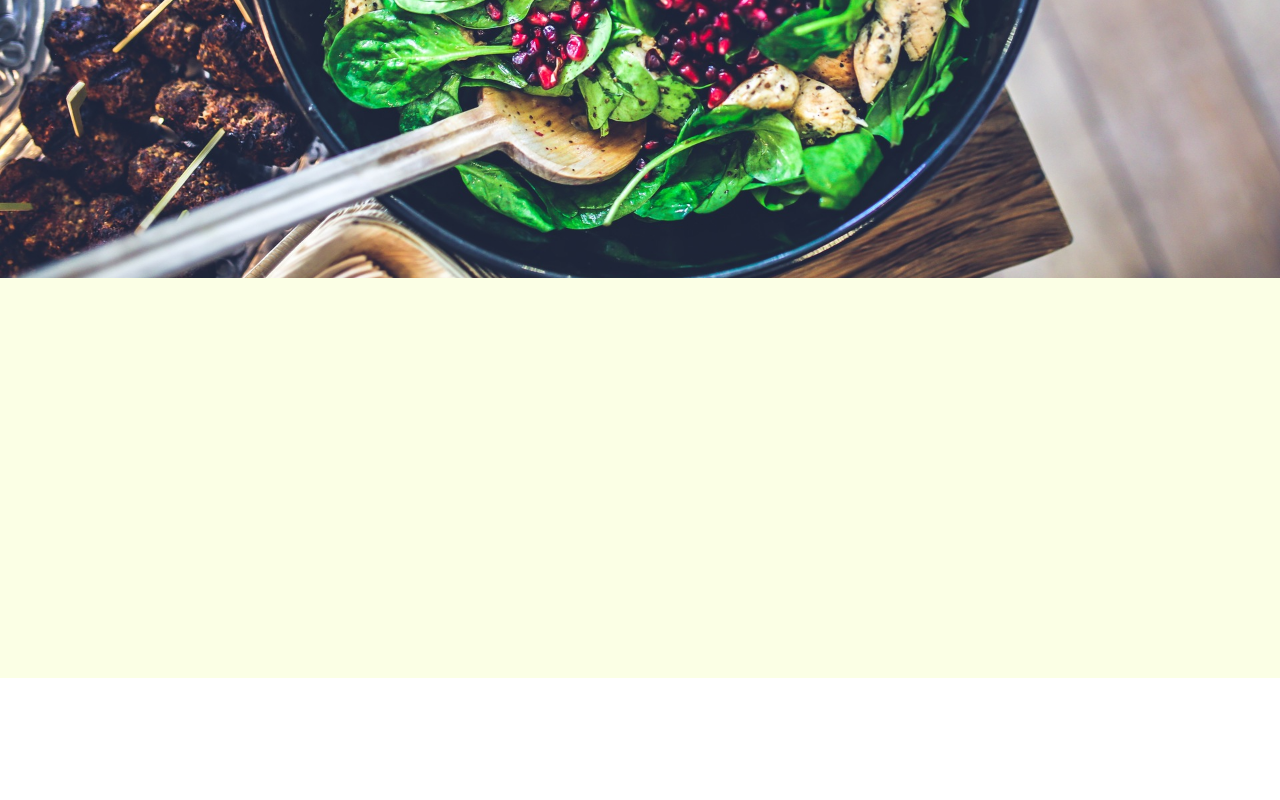
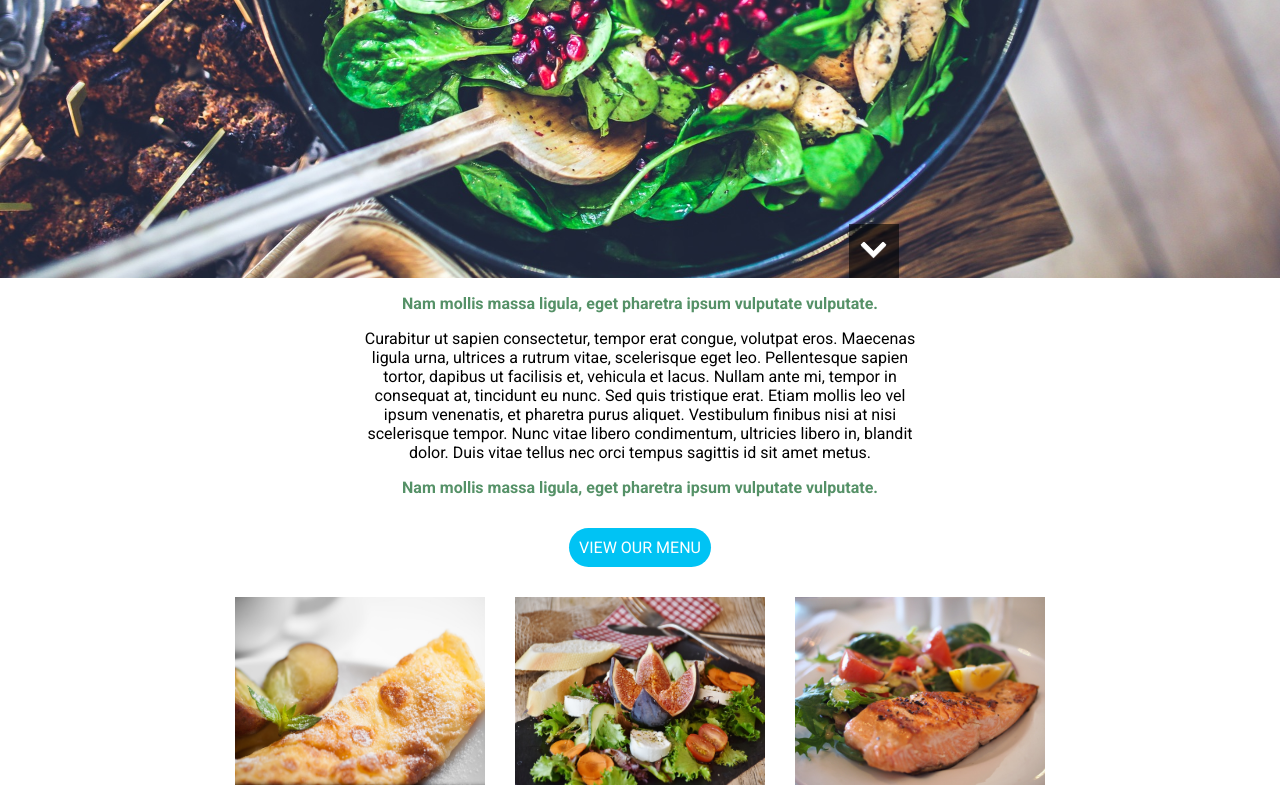
Before and after one commit to donleyac/Zuzu, a React app: page / in a window 1280 px wide. Shown: the part 522-1322 px from the top of the page. Before the commit the page ends 1200 px from the top, so only its background shows below. Built offline with nearby package versions, Linux system fonts and the light colour scheme.

Commit message:
Revised Navbar, Finished most of about us page. started the menu page

```diff
--- a/config/webpack.config.dev.js
+++ b/config/webpack.config.dev.js
@@ -111,7 +111,7 @@ module.exports = {
           /\.(js|jsx)$/,
           /\.css$/,
           /\.json$/,
-          /\.svg$/,
+          /\.(png|jpg|svg)$/,
           /\.scss$/
         ],
         loader: 'url',
@@ -149,6 +149,8 @@ module.exports = {
         test: /\.json$/,
         loader: 'json'
       },
+
+      // Backup url loader{ test: /\.(svg|png|jpg)$/, loader: 'url-loader?limit=10000' }
       // "file" loader for svg
       {
         test: /\.(png|jpg|svg)$/,
--- a/public/index.html
+++ b/public/index.html
@@ -3,7 +3,10 @@
   <head>
     <meta charset="utf-8">
     <meta name="viewport" content="width=device-width, initial-scale=1">
+    <link href="https://fonts.googleapis.com/css?family=Roboto:300,400,500,700" rel="stylesheet">
     <link href="https://fonts.googleapis.com/css?family=Roboto+Condensed:700" rel="stylesheet">
+    <link href="https://fonts.googleapis.com/icon?family=Material+Icons"
+      rel="stylesheet">
     <link rel="shortcut icon" href="%PUBLIC_URL%/favicon.ico">
     <!--
       Notice the use of %PUBLIC_URL% in the tag above.
--- a/src/Pages/About/index.js
+++ b/src/Pages/About/index.js
@@ -2,14 +2,39 @@ import React from 'react';
 import './styles.scss'
 
 import main_img from './assets/main_salad.jpg';
+import row_img1 from './assets/md_bread.jpg';
+import row_img2 from './assets/md_fig.jpg';
+import row_img3 from './assets/md_salmon.jpg';
 
 export default function(props){
   return (
     <div className="about">
-      <div className="main_img">
+      <div className="top full">
         <p>Think Fresh</p>
+        <div className="scroll-toggle"><i className="material-icons">keyboard_arrow_down</i></div>
       </div>
-      <div className="bottom" />
+      <div className="container">
+        <div className="text-block">
+          <p className="emph">Nam mollis massa ligula, eget pharetra ipsum vulputate vulputate.</p>
+          <p>Curabitur ut sapien consectetur,
+            tempor erat congue, volutpat eros. Maecenas ligula urna,
+             ultrices a rutrum vitae, scelerisque eget leo. Pellentesque
+              sapien tortor, dapibus ut facilisis et, vehicula et lacus.
+              Nullam ante mi, tempor in consequat at, tincidunt eu nunc.
+              Sed quis tristique erat. Etiam mollis leo vel ipsum venenatis,
+              et pharetra purus aliquet. Vestibulum finibus nisi at nisi
+              scelerisque tempor. Nunc vitae libero condimentum, ultricies
+              libero in, blandit dolor. Duis vitae tellus nec orci tempus
+              sagittis id sit amet metus.</p>
+          <p className="emph">Nam mollis massa ligula, eget pharetra ipsum vulputate vulputate.</p>
+        </div>
+        <a className="menu-button" href="/menu">View Our Menu</a>
+        <div className="row">
+          <img className="box" src={row_img1}/>
+          <img className="box" src={row_img2}/>
+          <img className="box" src={row_img3}/>
+        </div>
+      </div>
     </div>
   )
 }
--- a/src/Pages/About/styles.scss
+++ b/src/Pages/About/styles.scss
@@ -1,29 +1,70 @@
 $color1: #559167; //Green
 $color2: white;
 $color3: #00c3f4; //blue
+$dkcolor3: #1daad1; //dark blue
+$color4:#dbdbdb; //grey accent
+$outline: -.5px 0 $color4, 0 .5px $color4, .5px 0 $color4, 0 -.5px $color4;
 .about {
-  .main_img {
+  .emph {
+    color: $color1;
+    font-weight: 600;
+  }
+  .menu-button{
+    display: inline-flex;
+    margin: 15px;
+    border-radius: 25px;
+    background: $color3;
+    padding: 10px;
+    color: $color2;
+    text-decoration: none;
+    text-transform: uppercase;
+    &:hover {
+      background: $dkcolor3;
+    }
+  }
+  .full {
     height: 100vh;
+  }
+  .top {
     background-image: url(./assets/main_salad.jpg);
-    background-color: rgba(0, 0, 0, 0.3);
     background-position: center center; //vert&horz centered
     background-repeat: no-repeat; //no tiling
     background-attachment: fixed; //page>image it doesn't move
     background-size: cover; //scales background to container
     //Inner Content
     display: flex;
+    align-items: center;
+    align-content: center;
     justify-content: center;
-    align-items: center;
     p {
+      text-transform: uppercase;
       font-size: 85px;
       font-family: 'Roboto Condensed', sans-serif;
       font-weight: 700;
       color: $color2;
-      //text-shadow: -.5px 0 black, 0 .5px black, .5px 0 black, 0 -.5px black;
-    }
+      text-shadow: $outline;
+      }
+      .scroll-toggle {
+        background: rgba(0, 0, 0, .6);
+        align-self: flex-end;
+        cursor: pointer;
+        &:hover {
+          background: rgba(0, 0, 0, .8);
+        }
+        i {
+          color: $color2;
+          text-shadow: $outline;
+          font-size: 50px;
+        }
+      }
   }
-  .bottom {
-    height: 50vh;
-    background: #fbffe5;
+  .container {
+    text-align: center;
+  }
+  .box {
+    width: 250px;
+    max-height: 250px;
+    overflow: hidden;
+    padding: 15px;
   }
 }
--- /dev/null
+++ b/src/Pages/Menu/index.js
@@ -0,0 +1,14 @@
+import React from 'react';
+import Banner from '../../components/Banner/index.js';
+import bannerImg from './assets/banner_table.jpg';
+import './styles.scss';
+
+export default function(props){
+  let bgStyle={ backgroundImage: 'url(' + bannerImg + ')'};
+  return (
+    <div>
+      <Banner image={bgStyle} name="Menu" />
+      <div className="container"></div>
+    </div>
+  )
+}
--- /dev/null
+++ b/src/Pages/Menu/styles.scss
@@ -0,0 +1,6 @@
+.menu {
+  background-position: center center; //vert&horz centered
+  background-repeat: no-repeat; //no tiling
+  background-size: cover; //scales background to container
+  height: 200px;
+}
--- /dev/null
+++ b/src/components/Banner/index.js
@@ -0,0 +1,11 @@
+import React from 'react';
+import './styles.scss';
+
+export default function(props){
+  return (
+    <div style={props.image} className="banner">
+      <p className="name">{props.name}</p>
+      <p className="info">{props.info}</p>
+    </div>
+  )
+}
--- /dev/null
+++ b/src/components/Banner/styles.scss
@@ -0,0 +1,6 @@
+.banner {
+  background-position: center center; //vert&horz centered
+  background-repeat: no-repeat; //no tiling
+  background-size: cover; //scales background to container
+  height: 350px;
+}
--- a/src/components/Header/styles.scss
+++ b/src/components/Header/styles.scss
@@ -20,7 +20,6 @@ $color3: #00c3f4; //blue
     border-radius: 50px;
     display: inline-block;
     height: 45px;
-    margin: 1em 0;
     width: 45px;
   }
   //Hide Menu Toggle on Default
--- a/src/index.scss
+++ b/src/index.scss
@@ -1,3 +1,21 @@
 body {
   margin: 0px;
 }
+.container {
+  max-width: 960px;
+  margin: auto;
+}
+.text-block {
+  margin: auto;
+  width: 60%;
+  text-align: center;
+}
+p,a {
+  font-family: 'Roboto', sans-serif;
+}
+.row {
+  width: 100%;
+  display: flex;
+  justify-content: center;
+  flex-flow: row wrap;
+}
--- a/src/routes.js
+++ b/src/routes.js
@@ -2,12 +2,14 @@ import React from 'react';
 import {Router, Route, IndexRoute, hashHistory} from 'react-router';
 
 import Header from './components/Header/index.js';
-import About from './Pages/About/index.js'
+import About from './Pages/About/index.js';
+import Menu from './Pages/Menu/index.js';
 
 export default (
   <Router history={hashHistory}>
     <Route path ='/' component = {Header}>
       <IndexRoute component={About} />
+      <Route path='menu' component ={Menu} />
     </Route>
   </Router>
 );
```
Also changed, not shown: src/Pages/About/assets/md_bread.jpg (added), src/Pages/About/assets/md_fig.jpg (added), src/Pages/About/assets/md_salmon.jpg (added), src/Pages/Menu/assets/banner_table.jpg (added).
